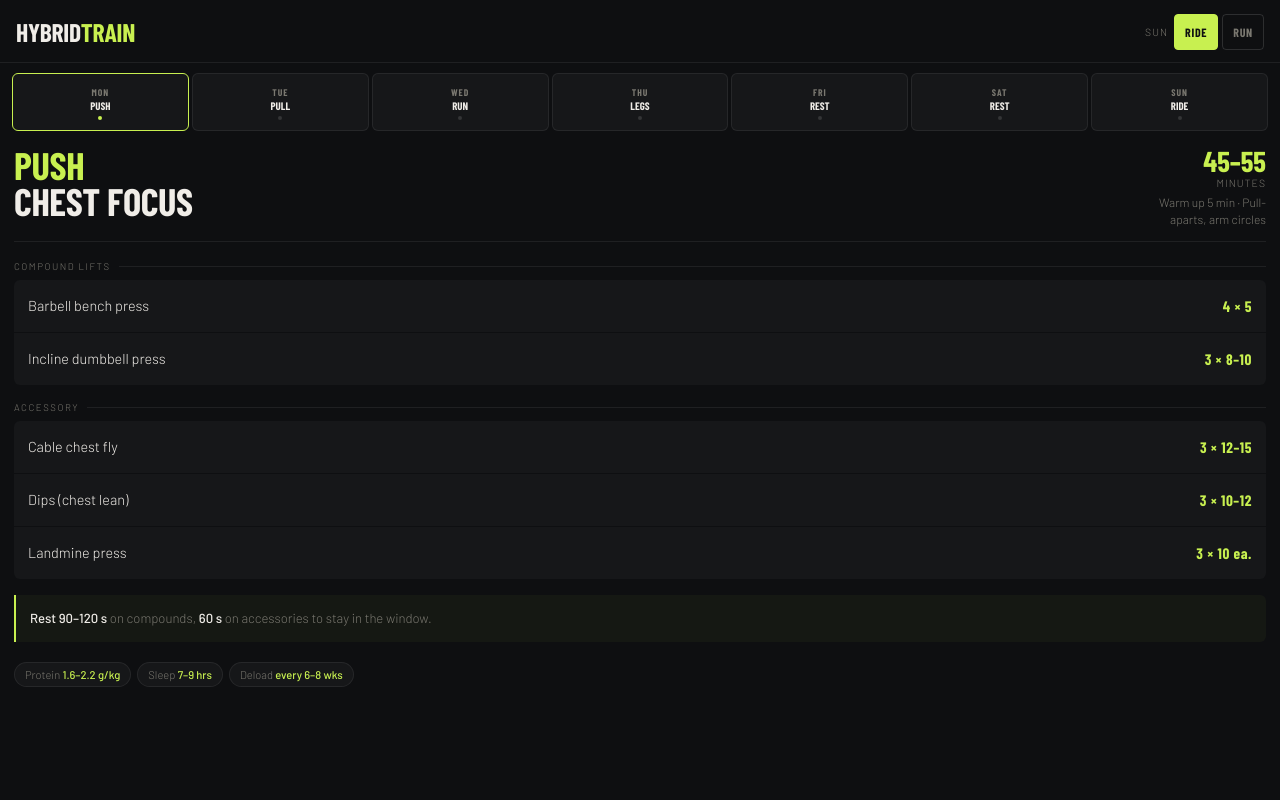
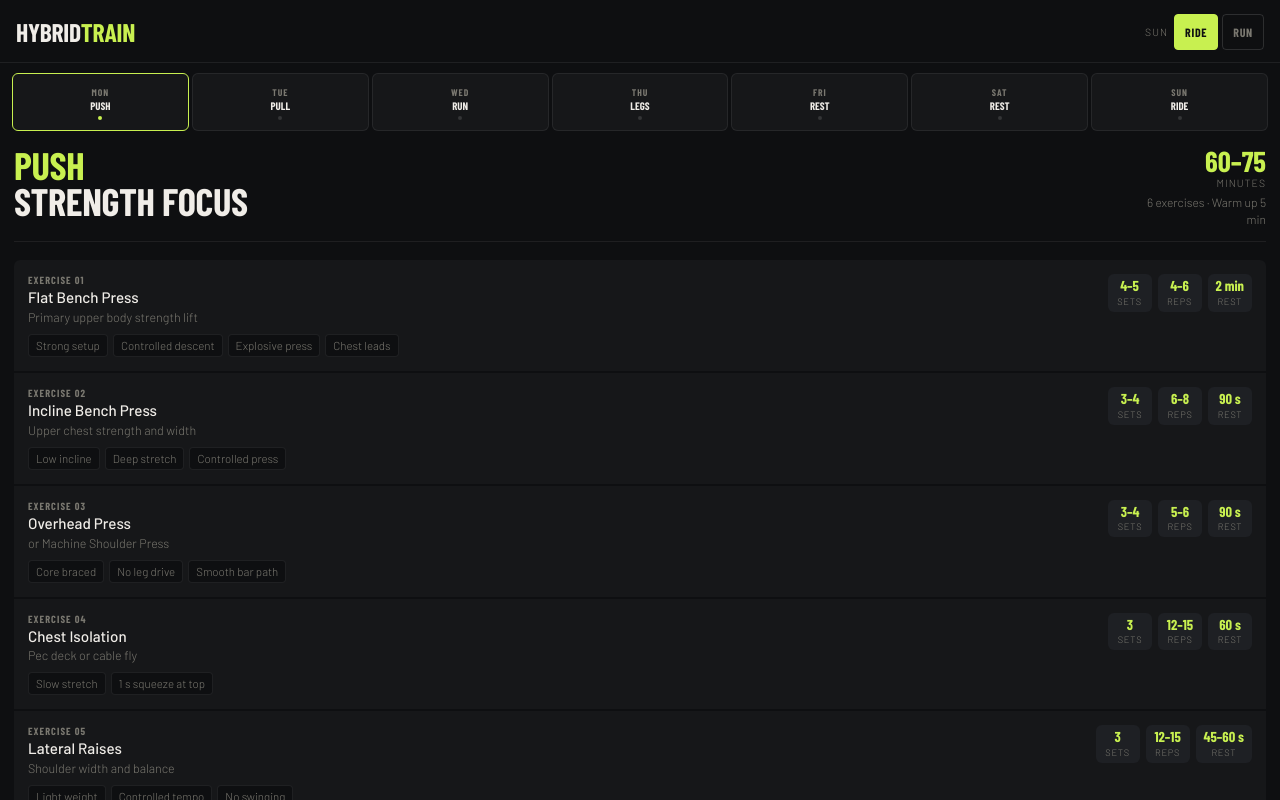
Before and after one commit to funstuff-creator256/hybrid-training-plan, a plain HTML site: page index.html in a window 1280 px wide. Drawn offline with nearby package versions, Linux system fonts and the light colour scheme; a web font is replaced by a local one.

Commit message:
Update index.html

```diff
--- a/index.html
+++ b/index.html
@@ -309,6 +309,95 @@
     white-space: nowrap;
   }
   .stat-chip span { color: var(--accent); font-weight: 500; }
+
+  /* EXERCISE CARD (detailed) */
+  .ex-card {
+    background: var(--surface);
+    margin-bottom: 1px;
+    padding: 14px;
+  }
+  .ex-card:first-child { border-radius: 6px 6px 0 0; }
+  .ex-card:last-child { border-radius: 0 0 6px 6px; margin-bottom: 0; }
+  .ex-card:only-child { border-radius: 6px; }
+
+  .ex-card-header {
+    display: flex;
+    align-items: flex-start;
+    justify-content: space-between;
+    gap: 10px;
+    margin-bottom: 10px;
+  }
+
+  .ex-card-left {}
+  .ex-card-num {
+    font-family: 'Barlow Condensed', sans-serif;
+    font-size: 0.65rem;
+    font-weight: 700;
+    letter-spacing: 0.1em;
+    color: var(--muted);
+    text-transform: uppercase;
+    margin-bottom: 2px;
+  }
+  .ex-card-name {
+    font-size: 0.95rem;
+    font-weight: 500;
+    color: var(--text);
+    line-height: 1.3;
+  }
+  .ex-card-alt {
+    font-size: 0.78rem;
+    color: var(--muted);
+    margin-top: 2px;
+  }
+
+  .ex-card-stats {
+    display: flex;
+    gap: 6px;
+    flex-shrink: 0;
+    flex-wrap: wrap;
+    justify-content: flex-end;
+  }
+
+  .stat-pill {
+    display: flex;
+    flex-direction: column;
+    align-items: center;
+    background: var(--surface2);
+    border-radius: 6px;
+    padding: 5px 8px;
+    min-width: 44px;
+  }
+  .stat-pill-val {
+    font-family: 'Barlow Condensed', sans-serif;
+    font-size: 0.9rem;
+    font-weight: 700;
+    color: var(--accent);
+    line-height: 1;
+  }
+  .stat-pill-val.blue { color: var(--cardio); }
+  .stat-pill-lbl {
+    font-size: 0.58rem;
+    color: var(--muted);
+    text-transform: uppercase;
+    letter-spacing: 0.08em;
+    margin-top: 2px;
+  }
+
+  .ex-focus {
+    display: flex;
+    flex-wrap: wrap;
+    gap: 5px;
+    margin-top: 8px;
+  }
+  .focus-tag {
+    font-size: 0.72rem;
+    color: var(--muted);
+    background: var(--bg);
+    border: 1px solid var(--border);
+    border-radius: 4px;
+    padding: 3px 7px;
+    line-height: 1.3;
+  }
 </style>
 </head>
 <body>
@@ -332,43 +421,37 @@
 const days = [
   {
     id:'mon', name:'Mon', label:'Push', type:'strength',
-    title:['Push','Chest Focus'], duration:'45–55',
-    meta:'Warm up 5 min · Pull-aparts, arm circles',
-    sections:[
-      {title:'Compound lifts', exercises:[
-        {name:'Barbell bench press', detail:'4 × 5'},
-        {name:'Incline dumbbell press', detail:'3 × 8–10'},
-      ]},
-      {title:'Accessory', exercises:[
-        {name:'Cable chest fly', detail:'3 × 12–15'},
-        {name:'Dips (chest lean)', detail:'3 × 10–12'},
-        {name:'Landmine press', detail:'3 × 10 ea.'},
-      ]},
-    ],
-    tip:'<strong>Rest 90–120 s</strong> on compounds, <strong>60 s</strong> on accessories to stay in the window.'
+    title:['Push','Strength Focus'], duration:'60–75',
+    meta:'6 exercises · Warm up 5 min',
+    tip:'<strong>Heavy compounds first</strong> while CNS is fresh. Keep isolation work controlled — no momentum.',
+    exercises:[
+      {num:'01', name:'Flat Bench Press', alt:'Primary upper body strength lift', sets:'4–5', reps:'4–6', rest:'2 min', focus:['Strong setup','Controlled descent','Explosive press','Chest leads']},
+      {num:'02', name:'Incline Bench Press', alt:'Upper chest strength and width', sets:'3–4', reps:'6–8', rest:'90 s', focus:['Low incline','Deep stretch','Controlled press']},
+      {num:'03', name:'Overhead Press', alt:'or Machine Shoulder Press', sets:'3–4', reps:'5–6', rest:'90 s', focus:['Core braced','No leg drive','Smooth bar path']},
+      {num:'04', name:'Chest Isolation', alt:'Pec deck or cable fly', sets:'3', reps:'12–15', rest:'60 s', focus:['Slow stretch','1 s squeeze at top']},
+      {num:'05', name:'Lateral Raises', alt:'Shoulder width and balance', sets:'3', reps:'12–15', rest:'45–60 s', focus:['Light weight','Controlled tempo','No swinging']},
+      {num:'06', name:'Triceps Compound', alt:'Overhead cable extension or dips', sets:'3', reps:'8–12', rest:'60 s', focus:['Full stretch','Stable elbows','Strong lockout']},
+    ]
   },
   {
     id:'tue', name:'Tue', label:'Pull', type:'strength',
-    title:['Pull','Back + Biceps'], duration:'45–55',
-    meta:'Warm up 5 min · Face pulls, shoulder rotations',
-    sections:[
-      {title:'Compound lifts', exercises:[
-        {name:'Weighted pull-ups', detail:'4 × 5–6'},
-        {name:'Barbell bent-over row', detail:'4 × 6–8'},
-      ]},
-      {title:'Accessory', exercises:[
-        {name:'Single-arm dumbbell row', detail:'3 × 10 ea.'},
-        {name:'Cable face pull', detail:'3 × 15'},
-        {name:'Barbell curl', detail:'3 × 10'},
-        {name:'Hammer curl', detail:'2 × 12'},
-      ]},
-    ],
-    tip:'Focus on <strong>full scapular retraction</strong> on every row — quality over heavy.'
+    title:['Pull','Strength Focus'], duration:'60–75',
+    meta:'6 exercises · Warm up 5 min',
+    tip:'<strong>Drive elbows, not hands</strong> on all pulls. The biceps are a finisher — don\'t let them take over.',
+    exercises:[
+      {num:'01', name:'Pull Ups', alt:'or Lat Pulldown', sets:'4–5', reps:'4–6', rest:'2 min', focus:['Drive elbows down','Full stretch at top','No momentum']},
+      {num:'02', name:'Chest Supported Row', alt:'or Barbell Row', sets:'4–5', reps:'4–6', rest:'2 min', focus:['Neutral spine','Strong scapular squeeze']},
+      {num:'03', name:'Seated Cable Row', alt:'or Machine Row', sets:'3', reps:'6–8', rest:'90 s', focus:['Control the eccentric','Don\'t turn into a biceps curl']},
+      {num:'04', name:'Face Pulls', alt:'or Rear Delt Flys', sets:'3', reps:'12–15', rest:'60 s', focus:['Elbows high','External rotation at finish']},
+      {num:'05', name:'Shrugs', alt:'or Farmer Carries (30–40 s)', sets:'3–4', reps:'12–20', rest:'60 s', focus:['Pause at top','No rolling shoulders']},
+      {num:'06', name:'EZ Bar Curl', alt:'or Dumbbell Curl', sets:'3', reps:'6–10', rest:'60 s', focus:['Full stretch','Controlled tempo']},
+    ]
   },
   {
     id:'wed', name:'Wed', label:'Run', type:'cardio',
     title:['Run','Long Slow Run'], duration:'50–70',
     meta:'Dynamic warm-up 5 min · Leg swings, high knees',
+    tip:'<strong>Stay easy</strong> — legs need to be ready for Thursday\'s leg day.',
     sections:[
       {title:'Session structure', exercises:[
         {name:'Warm-up jog', detail:'5 min easy'},
@@ -381,25 +464,20 @@ const days = [
         {name:'Effort feel', detail:'4–5 / 10'},
         {name:'Target HR', detail:'180 − age'},
       ]},
-    ],
-    tip:'<strong>Stay easy</strong> — legs need to be ready for Thursday\'s leg day.'
+    ]
   },
   {
     id:'thu', name:'Thu', label:'Legs', type:'strength',
-    title:['Legs','Quad + Posterior'], duration:'50–60',
-    meta:'Warm up 5 min · Leg swings, hip circles, goblet squat',
-    sections:[
-      {title:'Compound lifts', exercises:[
-        {name:'Back squat', detail:'4 × 5'},
-        {name:'Romanian deadlift', detail:'3 × 8–10'},
-      ]},
-      {title:'Accessory', exercises:[
-        {name:'Walking lunges', detail:'3 × 12 ea.'},
-        {name:'Leg press', detail:'3 × 12–15'},
-        {name:'Seated calf raise', detail:'4 × 15'},
-      ]},
-    ],
-    tip:'Ran yesterday — <strong>warm up thoroughly</strong>. First sets may feel heavy; they\'ll loosen up.'
+    title:['Legs','Strength Focus'], duration:'60–70',
+    meta:'5 exercises · Warm up 5 min',
+    tip:'<strong>Hip hinge on the RDL</strong> — don\'t rush the eccentric. Let the hamstrings stretch fully.',
+    exercises:[
+      {num:'01', name:'Romanian Deadlift', alt:'Posterior chain strength', sets:'4', reps:'5–8', rest:'2 min', focus:['Hip hinge','Hamstring stretch','Neutral spine','Don\'t rush eccentric']},
+      {num:'02', name:'Leg Press', alt:'Primary quad compound', sets:'4', reps:'6–10', rest:'2 min', focus:['Full depth under control','Drive through mid foot and heels','No aggressive lockout']},
+      {num:'03', name:'Leg Extension Machine', alt:'Quad isolation', sets:'3', reps:'10–15', rest:'60–90 s', focus:['1 s squeeze at top','Slow controlled lowering']},
+      {num:'04', name:'Leg Curl Machine', alt:'Hamstring isolation', sets:'3', reps:'10–15', rest:'60–90 s', focus:['Full range of motion','Strong squeeze','No momentum']},
+      {num:'05', name:'Standing Calf Raises', alt:'', sets:'4', reps:'12–20', rest:'45–60 s', focus:['Full stretch at bottom','Pause at top']},
+    ]
   },
   {
     id:'fri', name:'Fri', label:'Rest', type:'rest',
@@ -426,6 +504,7 @@ const days = [
   {
     id:'sun-a', name:'Sun', label:'Ride', type:'cardio',
     title:['Long','Ride'], duration:'60–90', meta:'Indoor or outdoor · Week A',
+    tip:'<strong>Zone 2 builds mitochondrial density</strong> — the engine of hybrid performance. Resist going hard.',
     sections:[
       {title:'Session structure', exercises:[
         {name:'Easy spin warm-up', detail:'10 min · Z2'},
@@ -435,12 +514,12 @@ const days = [
       {title:'Optional finisher', exercises:[
         {name:'Sprint efforts', detail:'4 × 20 s all-out'},
       ]},
-    ],
-    tip:'<strong>Zone 2 builds mitochondrial density</strong> — the engine of hybrid performance. Resist going hard.'
+    ]
   },
   {
     id:'sun-b', name:'Sun', label:'Run', type:'cardio',
     title:['Long','Run'], duration:'60–80', meta:'Easy aerobic effort · Week B',
+    tip:'Week B long run. <strong>Wednesday\'s run builds the base</strong> that makes this feel manageable.',
     sections:[
       {title:'Session structure', exercises:[
         {name:'Warm-up jog', detail:'5 min easy'},
@@ -453,8 +532,7 @@ const days = [
         {name:'Effort feel', detail:'4–5 / 10'},
         {name:'Target HR', detail:'180 − age'},
       ]},
-    ],
-    tip:'Week B long run. <strong>Wednesday\'s run builds the base</strong> that makes this feel manageable.'
+    ]
   },
 ];
 
@@ -478,6 +556,45 @@ function setDay(id) { activeDay = id; renderAll(); }
 function ac(type) { return type==='cardio'?'blue':type==='rest'?'gray':''; }
 function hl(type) { return type==='cardio'?'hl-blue':type==='rest'?'hl-gray':'hl'; }
 
+function renderExercises(d, a) {
+  if (d.exercises) {
+    return `<div class="exercise-list">${d.exercises.map(e => `
+      <div class="ex-card">
+        <div class="ex-card-header">
+          <div class="ex-card-left">
+            <div class="ex-card-num">Exercise ${e.num}</div>
+            <div class="ex-card-name">${e.name}</div>
+            ${e.alt ? `<div class="ex-card-alt">${e.alt}</div>` : ''}
+          </div>
+          <div class="ex-card-stats">
+            <div class="stat-pill">
+              <span class="stat-pill-val ${a}">${e.sets}</span>
+              <span class="stat-pill-lbl">sets</span>
+            </div>
+            <div class="stat-pill">
+              <span class="stat-pill-val ${a}">${e.reps}</span>
+              <span class="stat-pill-lbl">reps</span>
+            </div>
+            <div class="stat-pill">
+              <span class="stat-pill-val gray">${e.rest}</span>
+              <span class="stat-pill-lbl">rest</span>
+            </div>
+          </div>
+        </div>
+        <div class="ex-focus">${e.focus.map(f=>`<span class="focus-tag">${f}</span>`).join('')}</div>
+      </div>`).join('')}</div>`;
+  }
+  return d.sections.map(s=>`
+    <div class="section">
+      <div class="section-title">${s.title}</div>
+      <div class="exercise-list">${s.exercises.map(e=>`
+        <div class="ex-row">
+          <span class="ex-name">${e.name}</span>
+          <span class="ex-detail ${a}">${e.detail}</span>
+        </div>`).join('')}</div>
+    </div>`).join('');
+}
+
 function renderNav() {
   document.getElementById('dayNav').innerHTML = visibleDays().map(d=>`
     <div class="day-pill type-${d.type}${d.id===activeDay?' active':''}" onclick="setDay('${d.id}')">
@@ -497,15 +614,7 @@ function renderMain() {
           <div class="rest-icon">${c.icon}</div>
           <div><div class="rest-text-title">${c.title}</div><div class="rest-text-desc">${c.desc}</div></div>
         </div>`).join('')}</div>`
-    : d.sections.map(s=>`
-        <div class="section">
-          <div class="section-title">${s.title}</div>
-          <div class="exercise-list">${s.exercises.map(e=>`
-            <div class="ex-row">
-              <span class="ex-name">${e.name}</span>
-              <span class="ex-detail ${a}">${e.detail}</span>
-            </div>`).join('')}</div>
-        </div>`).join('');
+    : renderExercises(d, a);
 
   document.getElementById('mainContent').innerHTML = `
     <div class="day-content visible">
```
